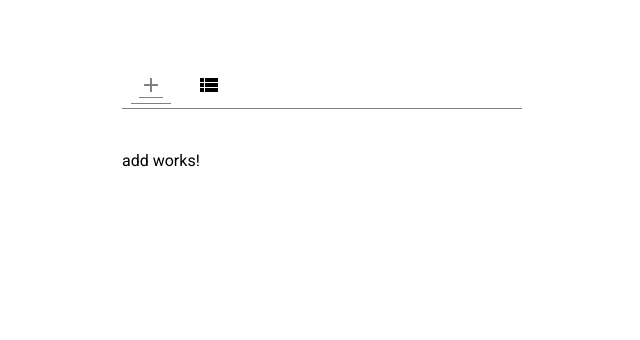
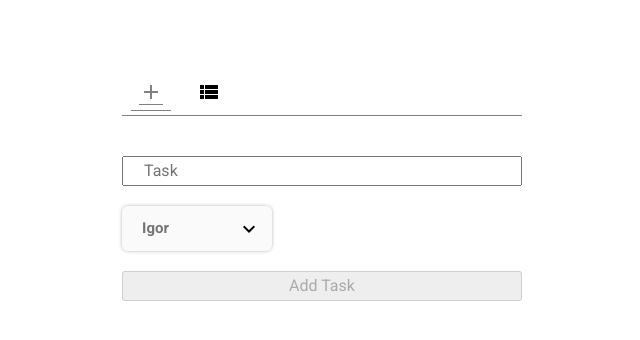
Before and after one commit to IamIGI/ToDoApp-Advanced-Angular, an Angular app: page /add in a window 1280 px wide. Shown: the top 340 px of the page, without its empty margins (318-958 px from the left). Built offline with nearby package versions, Linux system fonts and the light colour scheme.

Commit message:
add task with reactive form

```diff
--- a/src/app/add/add.component.html
+++ b/src/app/add/add.component.html
@@ -1 +1,51 @@
-<p>add works!</p>
+<form
+  class="addFormContainer"
+  [formGroup]="addTaskForm"
+  (ngSubmit)="onSubmit()"
+>
+  <input
+    placeholder="Task"
+    type="text"
+    id="taskName"
+    formControlName="taskName"
+  />
+  <span
+    *ngIf="
+      !addTaskForm.get('taskName')?.valid &&
+      addTaskForm.get('taskName')?.touched
+    "
+  >
+    <span *ngIf="addTaskForm.get('taskName')?.errors?.['taskIsForbidden']"
+      >This task is forbidden</span
+    >
+    <span *ngIf="addTaskForm.get('taskName')?.errors?.['required']"
+      >This field is required</span
+    >
+  </span>
+  <div class="assignPersonSection">
+    <div class="assignPersonRelative" (click)="setShowPeoples()">
+      <input
+        class="assignPersonInput"
+        [placeholder]="assignedPerson"
+        disabled
+      />
+      <mat-icon class="assignPersonDropDownIcon">expand_more</mat-icon>
+    </div>
+    <div class="assignPersonOptions" *ngIf="showPeoples">
+      <ul (click)="setShowPeoples()">
+        <li
+          *ngFor="let people of peoples; let index = index"
+          fromControlName="assignPeople"
+          (click)="setPerson(index)"
+        >
+          {{ people }}
+        </li>
+      </ul>
+    </div>
+  </div>
+
+  <span *ngIf="!addTaskForm.valid && addTaskForm.touched"
+    >Please enter a valid form data!</span
+  >
+  <button [disabled]="!addTaskForm.valid" type="submit">Add Task</button>
+</form>
--- a/src/app/add/add.component.sass
+++ b/src/app/add/add.component.sass
@@ -0,0 +1,79 @@
+@import 'src/app/utilities/styles/variables.sass'
+
+.addFormContainer
+    display: flex
+    flex-direction: column
+    gap: 20px
+
+    input
+        padding-left: 20px
+
+.assignPersonSection
+    display: flex
+    flex-direction: column
+    justify-content: flex-start
+    align-items: center
+    gap: 7px
+    font-size: $fontSize-medium
+    font-weight: 600
+    height: 45px
+    background-color: white
+    border-radius: $default-borderRadius
+    width: fit-content
+
+
+
+.assignPersonRelative
+    position: relative
+
+
+.assignPersonInput
+    width: 150px
+    height: 45px
+    box-shadow: $default-boxShadow
+    border-radius: $default-borderRadius
+    outline: none
+    border: 0px
+    &:hover
+        cursor: pointer
+
+
+.assignPersonDropDownIcon
+    position: absolute
+    top: 26%
+    right: 5px
+    height: 100%
+    width: 30px
+    &:hover
+        cursor: pointer
+
+.assignPersonOptions
+    z-index: 2
+    display: flex
+    flex-direction: column
+    justify-content: flex-start
+    align-items: flex-start
+    padding: 0px 15px
+    box-shadow: $default-boxShadow
+    width: 150px
+    background-color: white
+    border-radius: $default-borderRadius
+    color: gray
+
+    ul
+        list-style: none
+        width: 100%
+        padding-left: 5px
+
+        li
+            border-bottom: 1px solid transparent
+            width: 100%
+            transition: border-color 0.2s ease
+
+
+            &:hover
+                border-bottom: 1px solid gray
+                cursor: pointer
+
+            &:not(:last-child)
+                margin-bottom: 10px
--- a/src/app/add/add.component.ts
+++ b/src/app/add/add.component.ts
@@ -1,10 +1,57 @@
 import { Component } from '@angular/core';
+import { FormControl, FormGroup, Validators } from '@angular/forms';
 
 @Component({
   selector: 'app-add',
   templateUrl: './add.component.html',
-  styleUrls: ['./add.component.sass']
+  styleUrls: ['./add.component.sass'],
 })
 export class AddComponent {
+  addTaskForm!: FormGroup;
+  showPeoples: boolean = false;
+  peoples: string[] = ['Igor', 'Anna', 'Bartek'];
+  assignedPerson: string = this.peoples[0];
+  forbiddenTaskDictionaries = ['nothing', 'eating', 'sleeping'];
 
+  ngOnInit() {
+    this.addTaskForm = new FormGroup({
+      taskName: new FormControl(null, [
+        Validators.required,
+        this.forbiddenTasks.bind(this),
+      ]),
+      assignPerson: new FormControl(this.peoples[0]),
+    });
+  }
+
+  onSubmit() {
+    if (!this.addTaskForm.valid) {
+      console.log('err');
+    }
+
+    console.log(this.addTaskForm.value);
+
+    this.setPerson(0);
+    this.addTaskForm.reset();
+  }
+
+  setShowPeoples() {
+    this.showPeoples = !this.showPeoples;
+  }
+
+  setPerson(index: number) {
+    this.assignedPerson = this.peoples[index];
+    this.addTaskForm.patchValue({
+      assignPerson: this.assignedPerson,
+    });
+  }
+
+  forbiddenTasks(control: FormControl): { [key: string]: boolean } | null {
+    if (
+      this.forbiddenTaskDictionaries.indexOf(control.value?.toLowerCase()) !==
+      -1
+    ) {
+      return { taskIsForbidden: true };
+    }
+    return null;
+  }
 }
--- a/src/app/app.module.ts
+++ b/src/app/app.module.ts
@@ -6,11 +6,13 @@ import { AppRoutingModule } from './app-routing.module';
 import { AppComponent } from './app.component';
 import { HeaderComponent } from './header/header.component';
 import { NoopAnimationsModule } from '@angular/platform-browser/animations';
+import { CommonModule } from '@angular/common';
 
 @NgModule({
   declarations: [AppComponent, HeaderComponent],
   imports: [
     BrowserModule,
+    CommonModule,
     AppRoutingModule,
     MatIconModule,
     NoopAnimationsModule,
--- a/src/app/header/header.component.sass
+++ b/src/app/header/header.component.sass
@@ -16,7 +16,7 @@
     flex-direction: row
     justify-content: flex-start
     align-content: center
-    font-size: $font-big
+    font-size: $fontSize-big
     font-weight: 400
     border-bottom: 1px solid gray
 
@@ -34,6 +34,6 @@
                 color: black
 
             &:hover
-                 cursor: pointer
-                 a
-                     color: gray
+                cursor: pointer
+                a
+                    color: gray
--- /dev/null
+++ b/src/app/utilities/styles/default.sass
@@ -0,0 +1,2 @@
+$default-borderRadius: 6px
+$default-boxShadow: 0px 0px 5px -2px rgba(66, 68, 90, 1)
--- a/src/app/utilities/styles/fontSize.sass
+++ b/src/app/utilities/styles/fontSize.sass
@@ -1,3 +1,3 @@
-$font-big: 20px
-$font-medium: 16px
-$font-small: 12px
+$fontSize-big: 20px
+$fontSize-medium: 15px
+$fontSize-small: 12px
--- a/src/app/utilities/styles/variables.sass
+++ b/src/app/utilities/styles/variables.sass
@@ -1 +1,2 @@
 @import './fontSize'
+@import './default'
--- a/src/styles.sass
+++ b/src/styles.sass
@@ -7,8 +7,7 @@
 
   &::before, &::after
     box-sizing: border-box
-
-  margin: 0
+    margin: 0
 
 /*
  *2. Remove default margin
```
Also changed, not shown: src/app/add/add.module.ts (+10 -1 lines).
